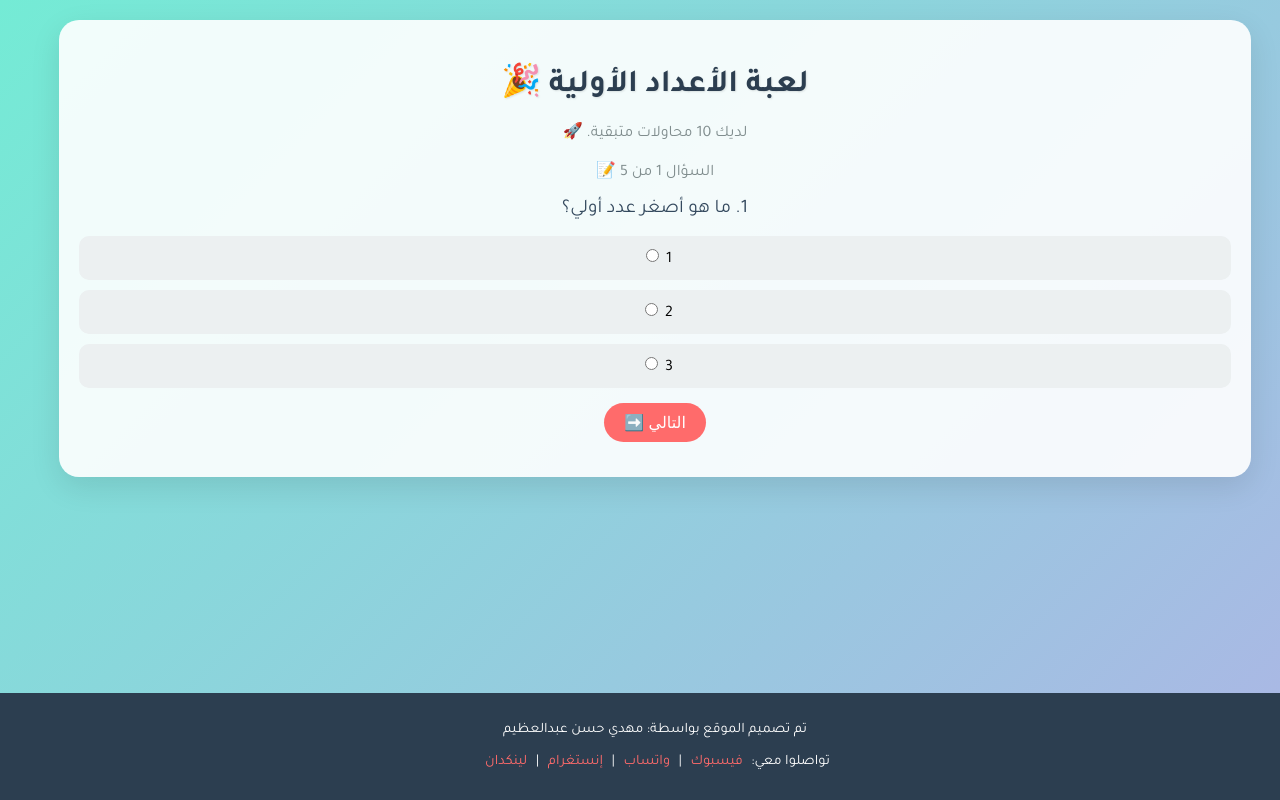
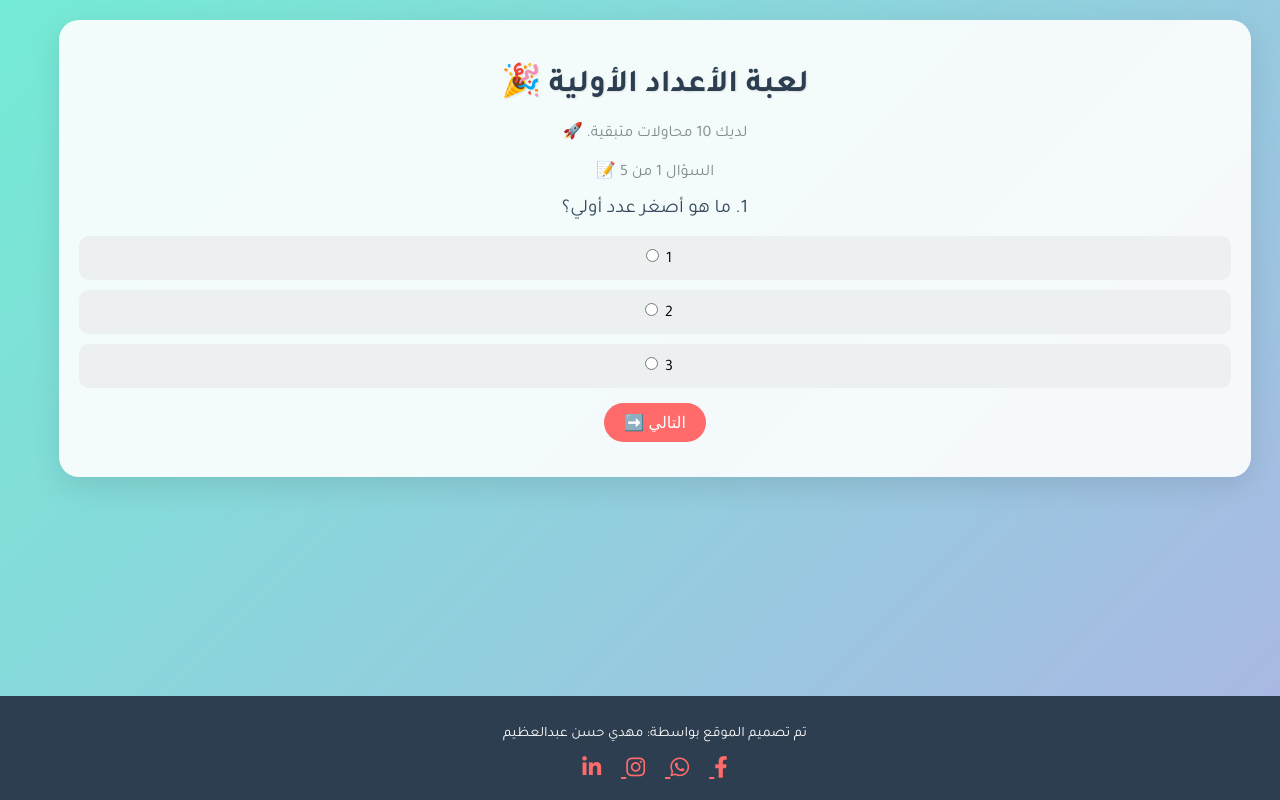
Before and after one commit to mahdi2hassan/Prime-Game, a plain HTML site: page index.html in a window 1280 px wide. Drawn offline with Linux system fonts and the light colour scheme.

Commit message:
Add files via upload

```diff
--- a/index.html
+++ b/index.html
@@ -5,6 +5,8 @@
     <meta name="viewport" content="width=device-width, initial-scale=1.0">
     <title>لعبة الأعداد الأولية</title>
     <link href="https://fonts.googleapis.com/css2?family=Tajawal:wght@400;700&display=swap" rel="stylesheet">
+    <!-- إضافة Font Awesome للأيقونات -->
+    <link rel="stylesheet" href="https://cdnjs.cloudflare.com/ajax/libs/font-awesome/6.4.0/css/all.min.css">
     <style>
         body {
             font-family: 'Tajawal', sans-serif;
@@ -112,13 +114,18 @@
             width: 100%;
             font-size: 0.9em;
         }
-        footer a {
+        .social-icons {
+            margin-top: 10px;
+        }
+        .social-icons a {
             color: #ff6b6b;
-            text-decoration: none;
-            margin: 0 5px;
+            font-size: 1.5em;
+            margin: 0 10px;
+            transition: color 0.3s, transform 0.3s;
         }
-        footer a:hover {
-            text-decoration: underline;
+        .social-icons a:hover {
+            color: #ff8787;
+            transform: scale(1.2);
         }
 
         /* Responsive Design */
@@ -147,6 +154,10 @@
                 padding: 15px;
                 margin: 10px;
             }
+            .social-icons a {
+                font-size: 1.2em;
+                margin: 0 8px;
+            }
         }
         @media (max-width: 480px) {
             h1 {
@@ -172,6 +183,10 @@
             footer {
                 font-size: 0.8em;
                 padding: 10px;
+            }
+            .social-icons a {
+                font-size: 1em;
+                margin: 0 5px;
             }
         }
     </style>
@@ -232,13 +247,20 @@
 
     <footer>
         <p>تم تصميم الموقع بواسطة: مهدي حسن عبدالعظيم</p>
-        <p>
-            تواصلوا معي:
-            <a href="https://www.facebook.com/ma7di2hassan" target="_blank">فيسبوك</a> |
-            <a href="https://wa.me/01007586279" target="_blank">واتساب</a> |
-            <a href="https://www.instagram.com/mahdi2hassan" target="_blank">إنستغرام</a> |
-            <a href="https://www.linkedin.com/in/mahdi2hassan" target="_blank">لينكدان</a>
-        </p>
+        <div class="social-icons">
+            <a href="https://www.facebook.com/ma7di2hassan" target="_blank" title="فيسبوك">
+                <i class="fab fa-facebook-f"></i>
+            </a>
+            <a href="https://wa.me/01007586279" target="_blank" title="واتساب">
+                <i class="fab fa-whatsapp"></i>
+            </a>
+            <a href="https://www.instagram.com/mahdi2hassan" target="_blank" title="إنستغرام">
+                <i class="fab fa-instagram"></i>
+            </a>
+            <a href="https://www.linkedin.com/in/mahdi2hassan" target="_blank" title="لينكدان">
+                <i class="fab fa-linkedin-in"></i>
+            </a>
+        </div>
     </footer>
 
     <script>
```
